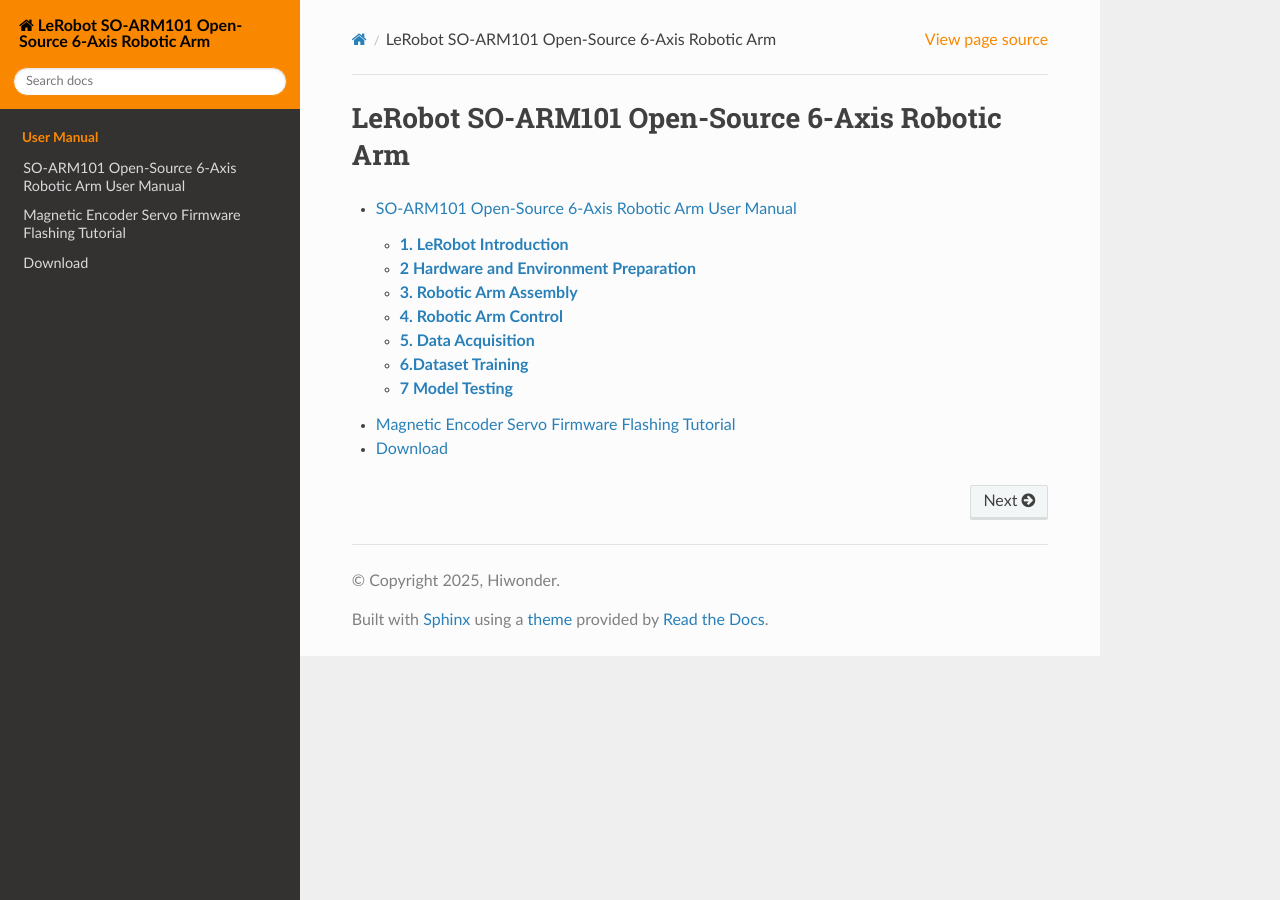
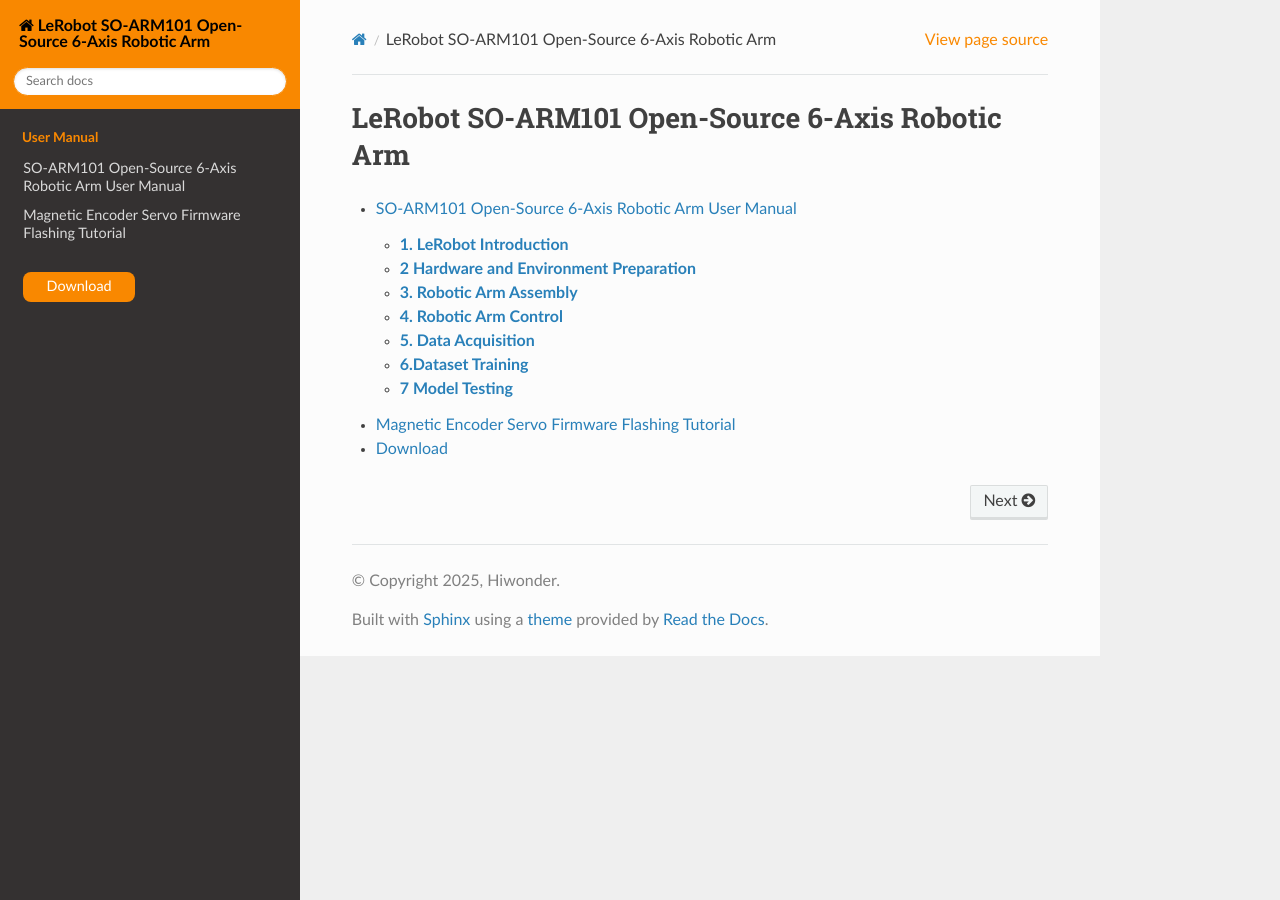
Before and after one commit to Hiwonder-docs/LeRobot, a Sphinx documentation site: the page built from source/index.rst, in a window 1280 px wide. Built offline with Sphinx 7.4.7 and the Read the Docs theme 3.1.0, drawn with Linux system fonts in a browser that asks for light colours.

Commit message:
Update style.css

```diff
--- a/source/_static/style.css
+++ b/source/_static/style.css
@@ -10,6 +10,14 @@
 }
 .wy-nav-side .wy-menu-vertical li.toctree-l2 button.toctree-expand{
     pointer-events:none;
+}
+.wy-menu-vertical > ul > li:last-child >a{
+    display: block;
+    width: fit-content;
+    margin: 1.618em;
+    background: #f98800;
+    color: #fff;
+    border-radius: 8px;
 }
 .wy-nav-side .wy-side-nav-search input[type=text]{
      border-color: #f98800;
```
